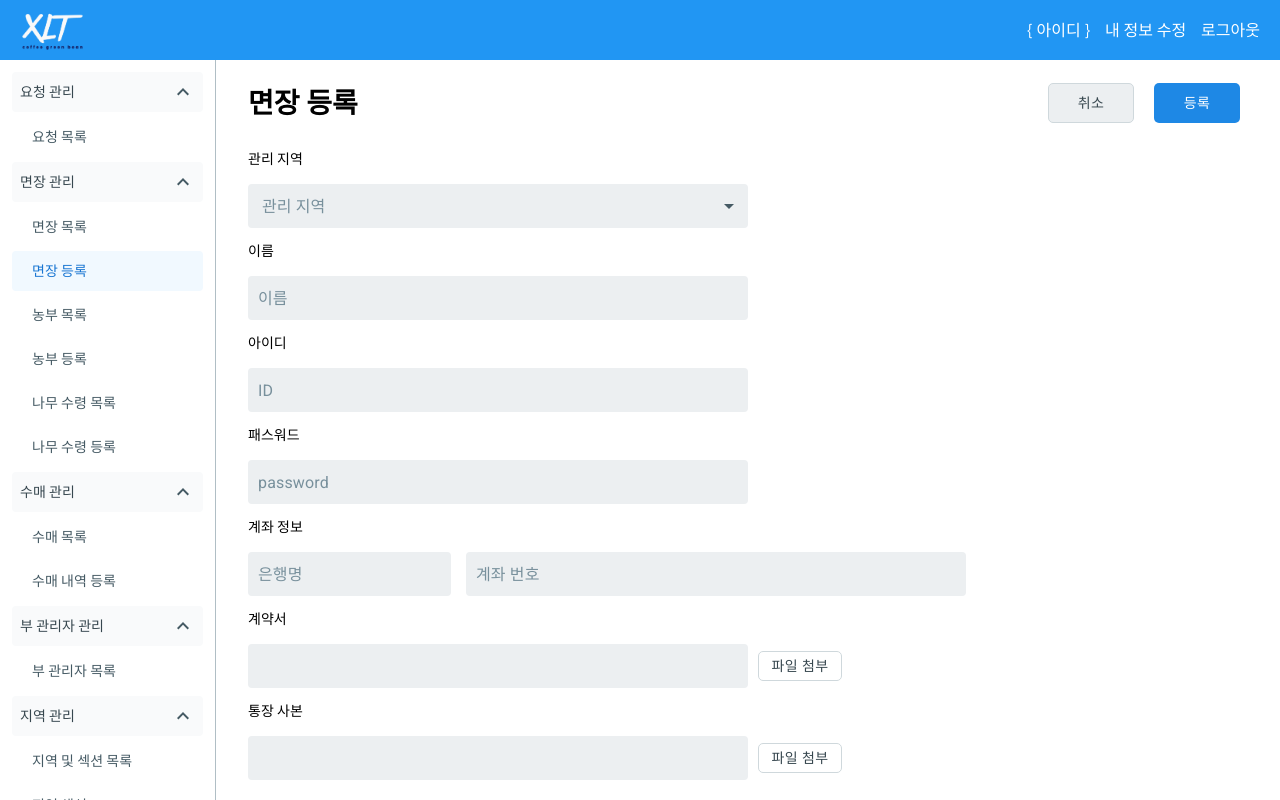
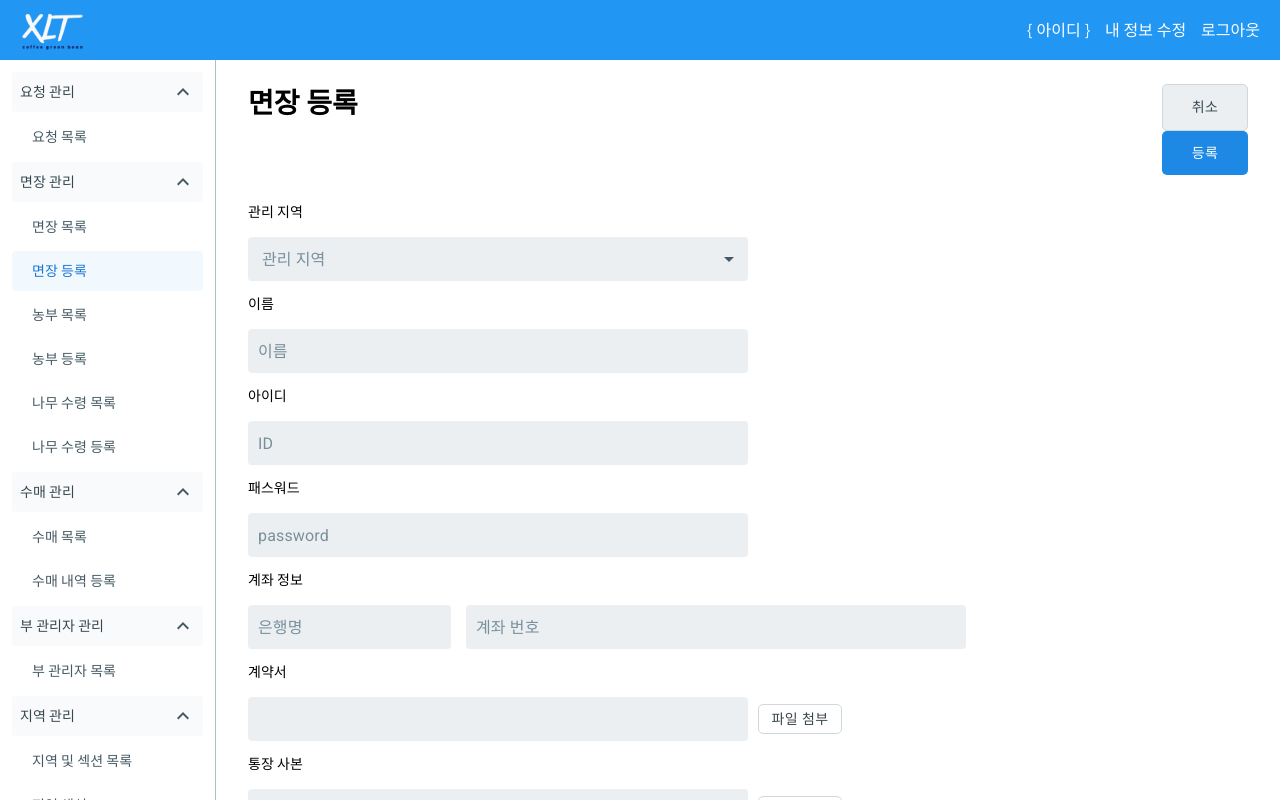
Before and after one commit to media-art-nation/coffee-frontend, a React (Vite) app: page /village-heads/register in a window 1280 px wide. Built offline with nearby package versions, Linux system fonts and the light colour scheme; a web font is replaced by a local one.

Commit message:
[feat] 필요없는 컴포넌트 삭제

```diff
--- a/src/components/TitleWithButton/index.tsx
+++ /dev/null
@@ -1,21 +0,0 @@
-import React, { PropsWithChildren } from 'react';
-
-import { Stack } from '@mui/material';
-
-import Title from '../Title';
-
-interface TitleWithButtonProps extends PropsWithChildren {
-    title: string;
-}
-const TitleWithButton: React.FC<TitleWithButtonProps> = ({ children, title }) => {
-    return (
-        <Stack direction={'row'} sx={{ justifyContent: 'space-between', alignItems: 'center' }}>
-            <Title title={title} />
-            <Stack direction={'row'} gap={'20px'} sx={{ height: '40px', paddingRight: '40px' }}>
-                {children}
-            </Stack>
-        </Stack>
-    );
-};
-
-export default TitleWithButton;
--- a/src/pages/VillageHeads/VillageHeadRegister/index.tsx
+++ b/src/pages/VillageHeads/VillageHeadRegister/index.tsx
@@ -6,7 +6,7 @@ import LabelAndInput from '@/components/LabelAndInput';
 import LabelAndSelect from '@/components/LabelAndSelect';
 import LabelAndSelectFile from '@/components/LabelAndSelectFile';
 import PageLayout from '@/components/PageLayout';
-import TitleWithButton from '@/components/TitleWithButton';
+import Title from '@/components/Title';
 
 const VillageHeadRegister = () => {
     const [managerArea, setManagerArea] = React.useState<string>('');
@@ -20,14 +20,14 @@ const VillageHeadRegister = () => {
 
     return (
         <Stack>
-            <TitleWithButton title="면장 등록">
+            <Title title="면장 등록">
                 <Button variant="containedGrey" sx={{ width: '86px', wordBreak: 'keep-all' }}>
                     취소
                 </Button>
                 <Button variant="containedBlue" sx={{ width: '86px', wordBreak: 'keep-all' }}>
                     등록
                 </Button>
-            </TitleWithButton>
+            </Title>
             <PageLayout gap={'10px'}>
                 <LabelAndSelect
                     sx={{ width: '500px' }}
```
